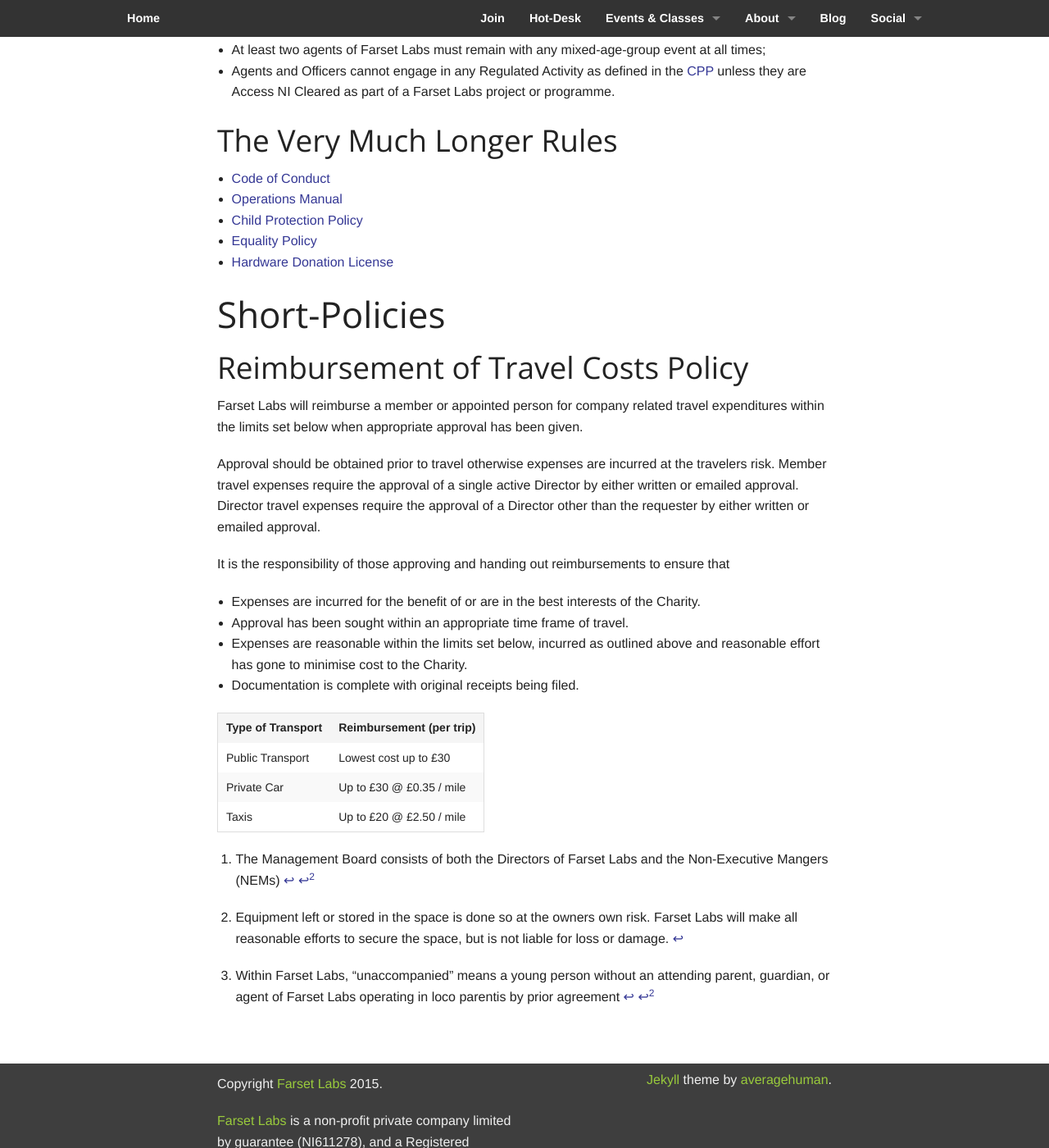
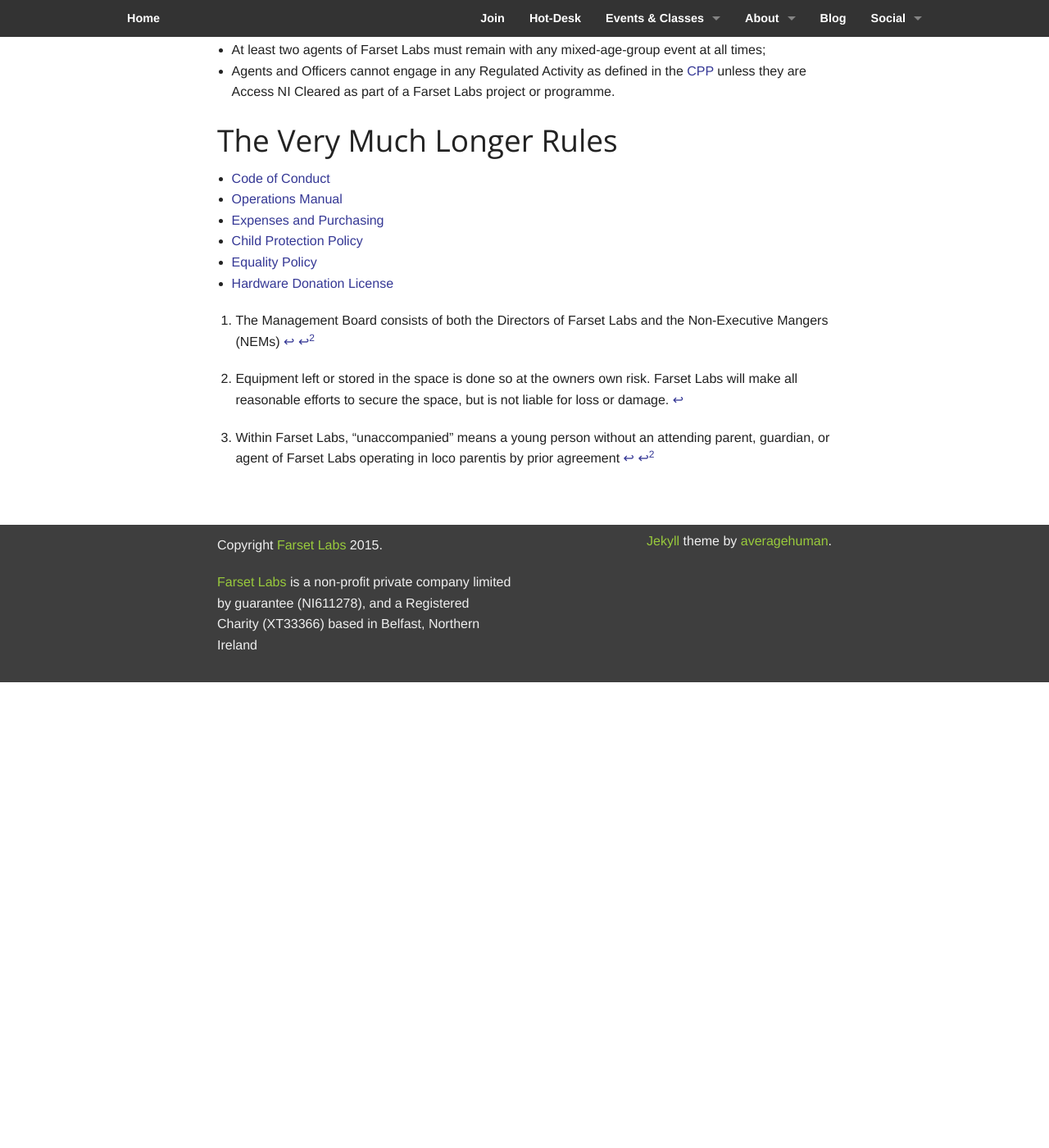
Before and after one commit to FarsetLabs/farsetlabs.github.io, a Jekyll site: the page built from about/rules_and_policies.md, in a window 1280 px wide and 1400 px high, scrolled down 2103 px. Shown: the whole window at 82% size. Built offline with Jekyll 4.4.1, drawn with Linux system fonts in a browser that asks for light colours; after the commit the page ends 2935 px from its top, so only the background shows below that.

```diff
--- a/about/rules_and_policies.md
+++ b/about/rules_and_policies.md
@@ -91,28 +91,7 @@
 ## The Very Much Longer Rules
 * [Code of Conduct](code_of_conduct.html)
 * [Operations Manual](ops_manual.html)
+* [Expenses and Purchasing](expenses_purchasing.html)
 * [Child Protection Policy](child_protection.html)
 * [Equality Policy](equality.html)
 * [Hardware Donation License](hardware_donation_license.html)
-
-# Short-Policies
-
-## Reimbursement of Travel Costs Policy
-
-Farset Labs will reimburse a member or appointed person for company related travel expenditures within the limits set below when appropriate approval has been given.
-
-Approval should be obtained prior to travel otherwise expenses are incurred at the travelers risk. Member travel expenses require the approval of a single active Director by either written or emailed approval. Director travel expenses require the approval of a Director other than the requester by either written or emailed approval.
-
-It is the responsibility of those approving and handing out reimbursements to ensure that
-
-* Expenses are incurred for the benefit of or are in the best interests of the Charity.
-* Approval has been sought within an appropriate time frame of travel.
-* Expenses are reasonable within the limits set below, incurred as outlined above and reasonable effort has gone to minimise cost to the Charity.
-* Documentation is complete with original receipts being filed.
-
-
-| Type of Transport   | Reimbursement (per trip)  |
-|-------------------  |-------------------------  |
-| Public Transport    | Lowest cost up to £30     |
-| Private Car         | Up to £30 @ £0.35 / mile  |
-| Taxis               | Up to £20 @ £2.50 / mile  |
```
